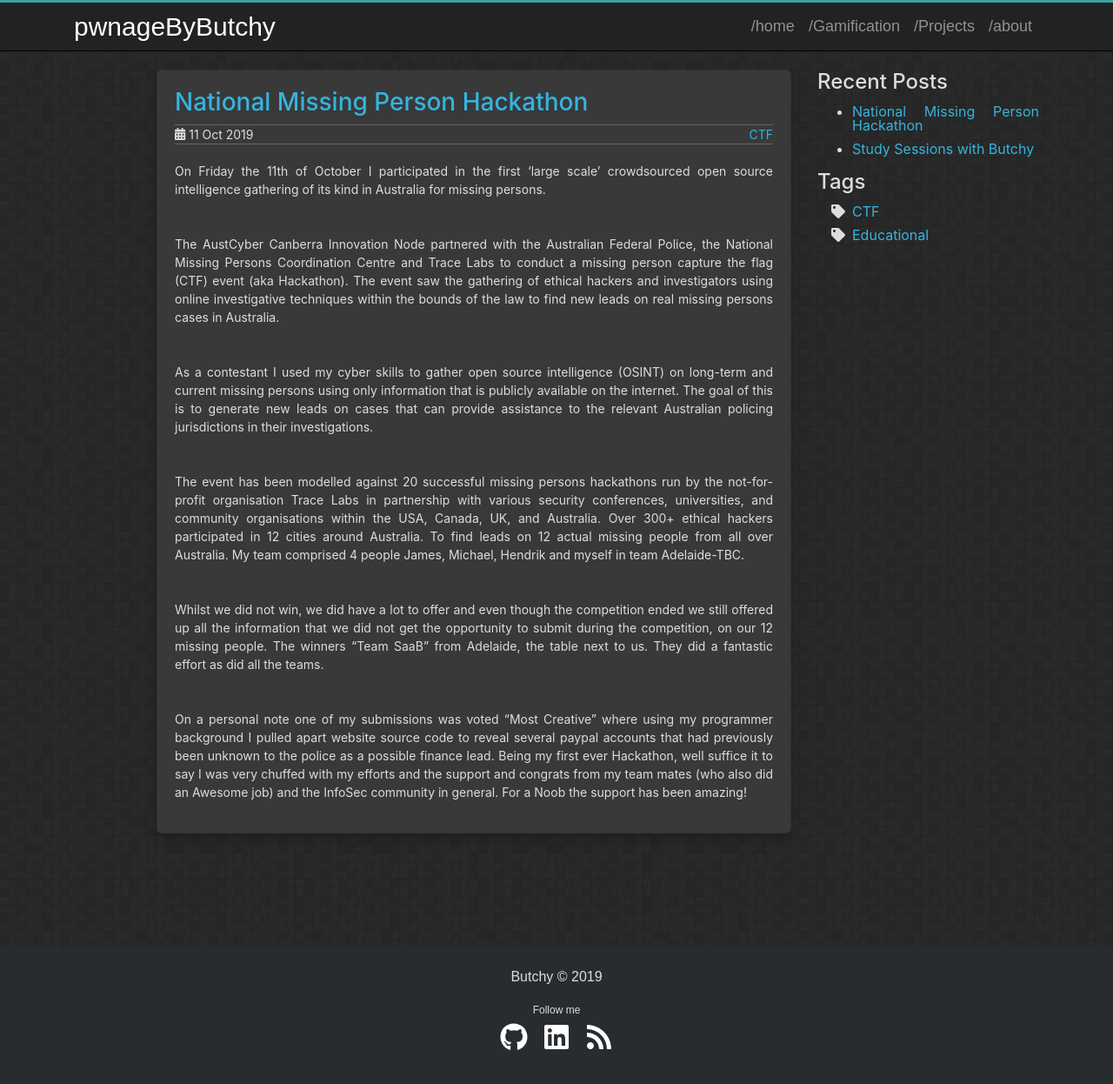
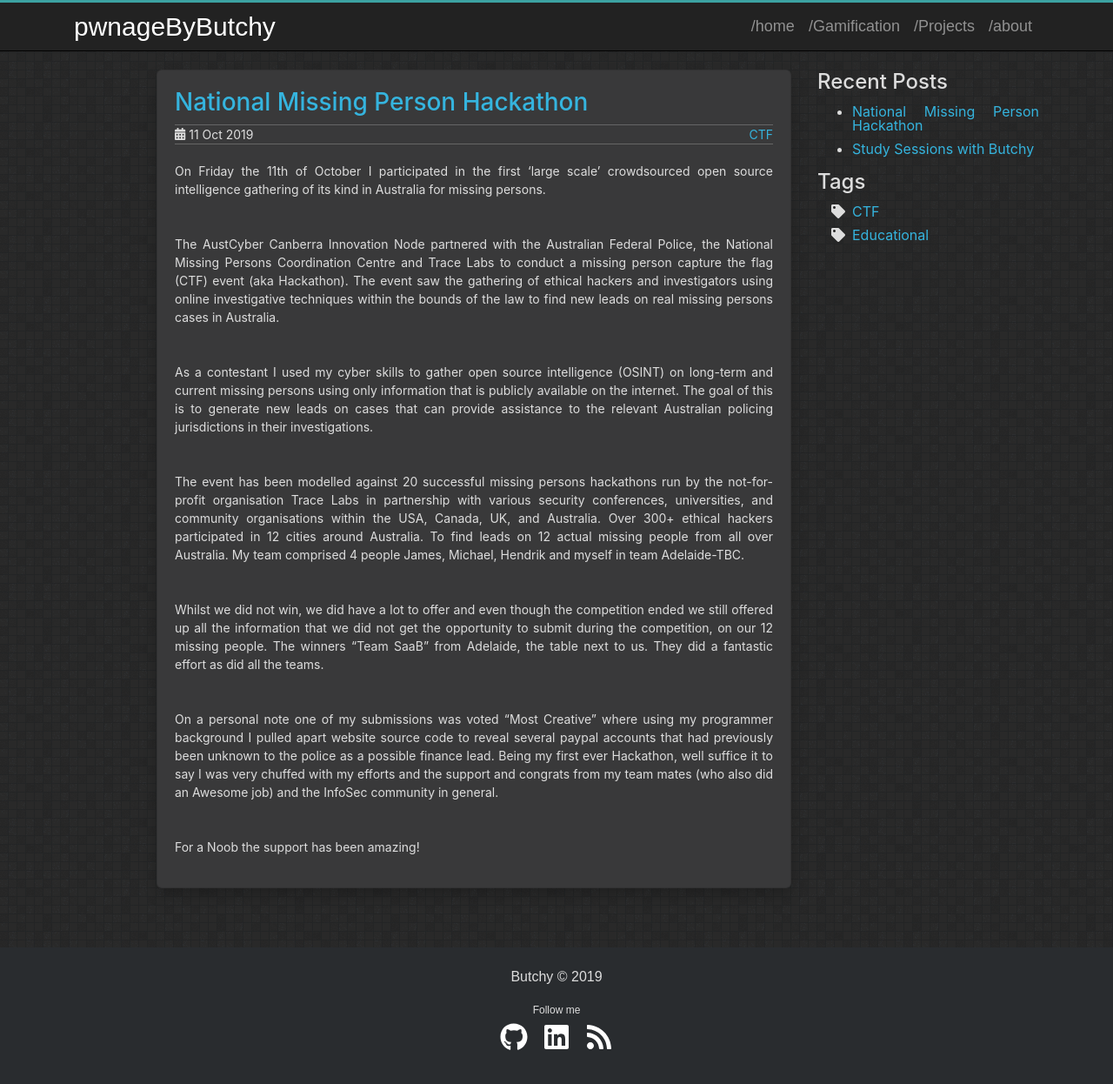
Before and after one commit to pwnageByButchy/pwnageByButchy.github.io, a Jekyll site: the page built from _posts/2019-10-11-national-missing-person-hackathon.md, in a window 1280 px wide and 1271 px high. Shown: the top 1246 px of the window at 87% size. Built offline with Jekyll 4.4.1, drawn with Linux system fonts in a browser that asks for light colours.

Commit message:
Update 2019-10-11-national-missing-person-hackathon.md

```diff
--- a/_posts/2019-10-11-national-missing-person-hackathon.md
+++ b/_posts/2019-10-11-national-missing-person-hackathon.md
@@ -15,4 +15,6 @@
 <br />
 Whilst we did not win, we did have a lot to offer and even though the competition ended we still offered up all the information that we did not get the opportunity to submit during the competition, on our 12 missing people. The winners "Team SaaB" from Adelaide, the table next to us. They did a fantastic effort as did all the teams.
 <br />
-On a personal note one of my submissions was voted "Most Creative" where using my programmer background I pulled apart website source code to reveal several paypal accounts that had previously been unknown to the police as a possible finance lead. Being my first ever Hackathon, well suffice it to say I was very chuffed with my efforts and the support and congrats from my team mates (who also did an Awesome job) and the InfoSec community in general. For a Noob the support has been amazing!
+On a personal note one of my submissions was voted "Most Creative" where using my programmer background I pulled apart website source code to reveal several paypal accounts that had previously been unknown to the police as a possible finance lead. Being my first ever Hackathon, well suffice it to say I was very chuffed with my efforts and the support and congrats from my team mates (who also did an Awesome job) and the InfoSec community in general.
+<br />
+For a Noob the support has been amazing!
```
